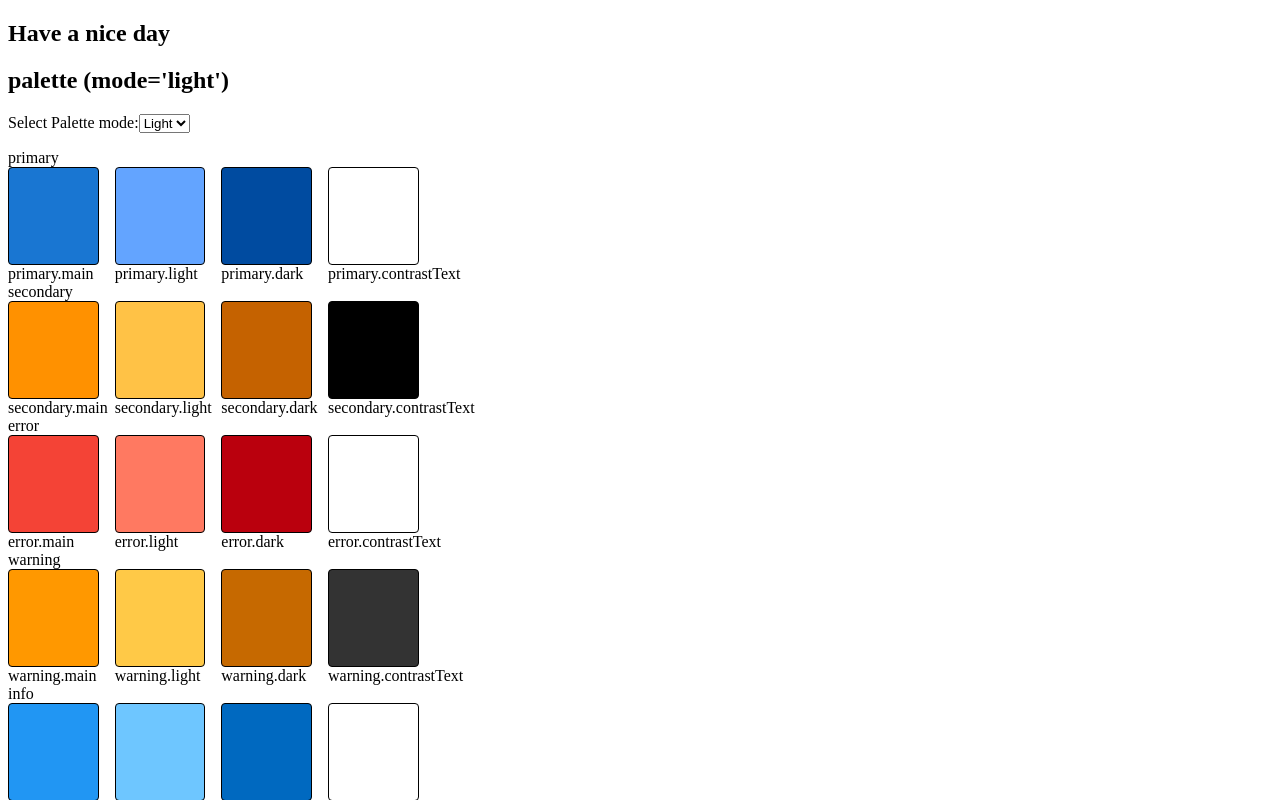
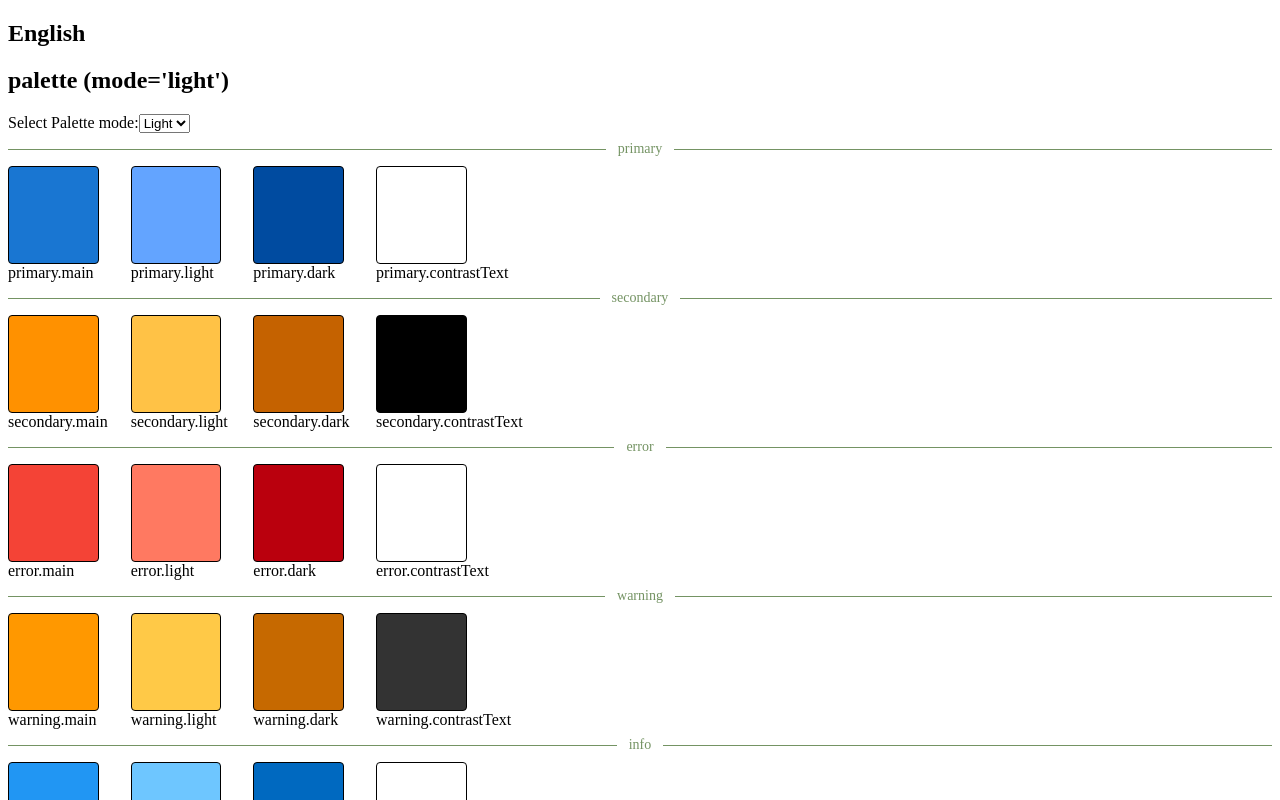
Before and after one commit to dangdinhtai0001/friday-fw-ssr, a Next.js app: page /theme in a window 1280 px wide. Shown: the top 800 px of the page. Built offline with nearby package versions, Linux system fonts and the light colour scheme.

Commit message:
feat: thêm component divider

```diff
--- a/package/asura/i18/en.ts
+++ b/package/asura/i18/en.ts
@@ -2,6 +2,7 @@
 export default {
   common: {
     welcome: 'Have a nice day',
+    language_name: 'English',
   },
   pages: {},
 };
--- a/package/asura/i18/vi.ts
+++ b/package/asura/i18/vi.ts
@@ -2,6 +2,7 @@
 export default {
   common: {
     welcome: 'Chúc một ngày tốt lành',
+    language_name: 'Việt Nam',
   },
   pages: {},
 };
--- /dev/null
+++ b/package/deva/divider/Divider.tsx
@@ -0,0 +1,67 @@
+import * as React from 'react';
+import { styled } from '@mui/system';
+
+export interface IDividerProps {
+  color?: string;
+  height?: number;
+  type?: 'solid' | 'dashed' | 'dotted';
+  text?: string;
+}
+
+export interface IDividerContainerProps {
+  height: number;
+}
+
+export interface IDividerLineProps {
+  color: string;
+  type: string;
+}
+
+export interface IDividerTextProps {
+  color: string;
+}
+
+const DividerContainer = styled(
+  'div',
+  {}
+)<IDividerContainerProps>(({ height }) => ({
+  position: 'relative',
+  display: 'flex',
+  alignItems: 'center',
+  justifyContent: 'center',
+  height: `${height}px`,
+  margin: '16px 0',
+}));
+
+const DividerLine = styled(
+  'div',
+  {}
+)<IDividerLineProps>(props => ({
+  width: '100%',
+  borderBottom: `${props.type} ${props.color} 1px`,
+}));
+
+const DividerText = styled(
+  'div',
+  {}
+)<IDividerTextProps>(props => ({
+  fontSize: '14px',
+  fontWeight: 500,
+  backgroundColor: '#fff',
+  padding: '0 12px',
+  color: `${props.color}`,
+  position: 'absolute',
+  top: '50%',
+  transform: 'translateY(-50%)',
+}));
+
+export default function Divider(props: IDividerProps) {
+  const { color = '#000', height = 1, type = 'solid', text } = props;
+
+  return (
+    <DividerContainer height={height}>
+      <DividerLine color={color} type={type} />
+      {text && <DividerText color={color}>{text}</DividerText>}
+    </DividerContainer>
+  );
+}
--- a/package/deva/theme/index.tsx
+++ b/package/manushya/theme/index.tsx
@@ -7,6 +7,7 @@ import { useSelector, useDispatch } from 'react-redux';
 import type { RootState } from '@/package/asura/store/configureStore';
 import { changePaletteMode } from '@/package/asura/store/slice/themeSlice';
 import useTrans from '@/package/asura/i18/useTrans';
+import DevaDivider from '@/package/deva/divider/Divider';
 
 const Item = styled('div')(({ theme }) => ({
   border: '1px solid',
@@ -63,8 +64,8 @@ const ThemePage = () => {
   };
 
   return (
-    <>
-      <h2>{trans.common.welcome}</h2>
+    <Box sx={{ justifyContent: 'center', alignItems: 'center', width: '100%' }}>
+      <h2>{trans.common.language_name}</h2>
       <h2>{`palette (mode='${palette.mode}')`}</h2>
       <div>
         <label htmlFor="theme-selector">Select Palette mode:</label>
@@ -80,9 +81,9 @@ const ThemePage = () => {
       <Box sx={{ flexGrow: 1, marginTop: '1rem' }}>
         {_theme.map(item => {
           return (
-            <div key={item.type}>
-              <Box>{item.type}</Box>
-              <Grid container spacing={2}>
+            <Box key={item.type} sx={{ justifyContent: 'space-between' }}>
+              <DevaDivider text={item.type} color='#749363'></DevaDivider>
+              <Grid container spacing={2} gap={2} >
                 {item.props.map(color => {
                   return (
                     <Grid xs={1} key={color}>
@@ -96,11 +97,11 @@ const ThemePage = () => {
                   );
                 })}
               </Grid>
-            </div>
+            </Box>
           );
         })}
       </Box>
-    </>
+    </Box>
   );
 };
 
--- a/pages/theme/index.tsx
+++ b/pages/theme/index.tsx
@@ -1,6 +1,6 @@
 import React from 'react';
 // local import
-import ThemePage from '@/package/deva/theme';
+import ThemePage from '@/package/manushya/theme';
 
 const NextPage = () => {
   return <ThemePage />;
```
Also changed, not shown: pages/index.tsx (+8 -1 lines), package/asura/README.md, package/deva/README.md, package/manushya/README.md (added), 1 other file (tests, documents, lock files or other folders).
